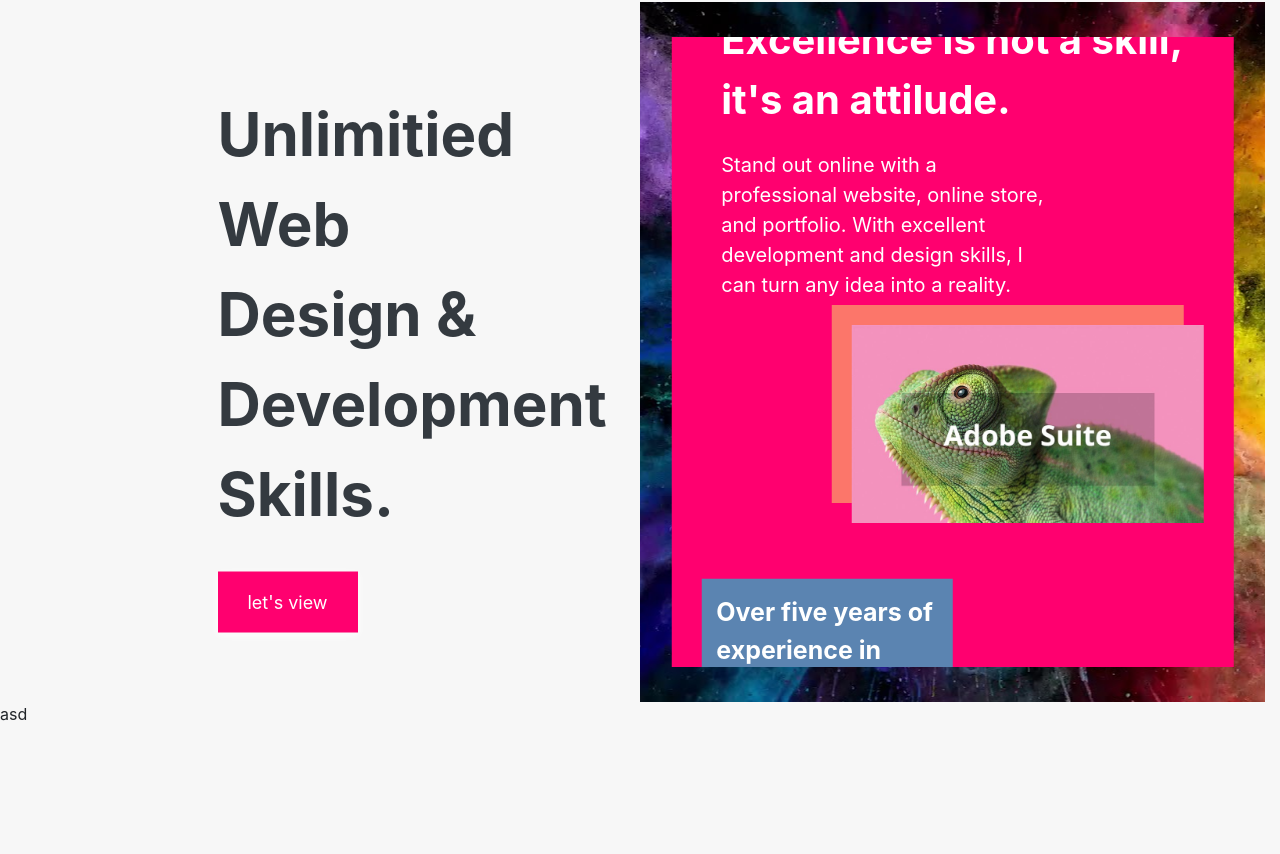
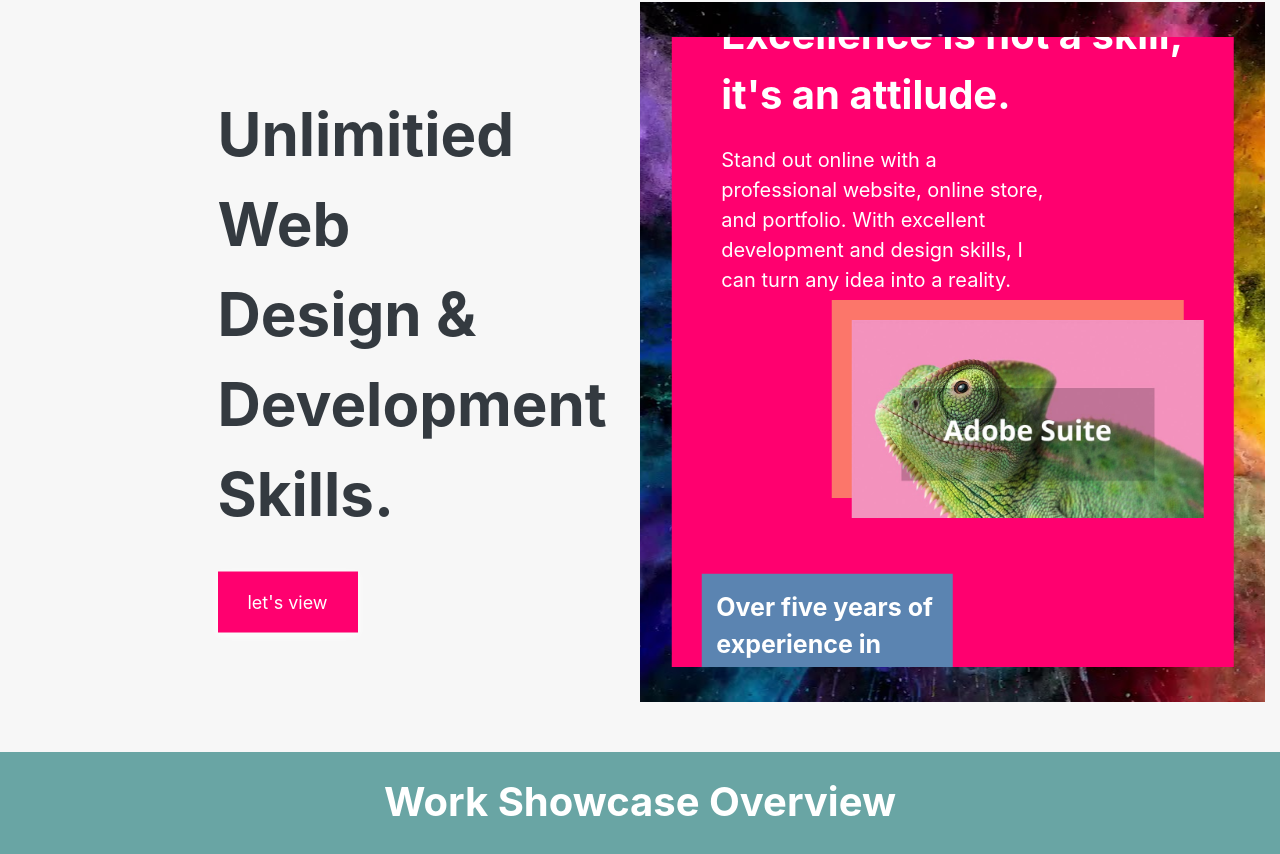
Before and after one commit to CopyDemon/Shengdesign_React, a React (Create React App) app in the folder shengdesign_react/: page / in a window 1280 px wide. Shown: the part 1093-1947 px from the top of the page. Before the commit the page ends 1819 px from the top, so only its background shows below. Built offline with nearby package versions, Linux system fonts and the light colour scheme.

Commit message:
working on design work slideshow area

```diff
--- a/shengdesign_react/src/main.module.css
+++ b/shengdesign_react/src/main.module.css
@@ -20,9 +20,15 @@ html {
 
 	--living_coral_pink: #FC766AFF;
 	--pink: #ff006f;
+
 	--pink_green: #9df8e4;
+	--bg_green: #69a5a4;
+
 	--yellow: #ffff00;
+
 	--brown: #7c6b4e;
+
+	--bg_gray: #f8f8f8;
 
 	--pink_bg_shadow_dark: 0px 1px 8px #343a40;
 	--pink_bg_shadow_md: 0px 2px 8px #6f6f6f;
--- a/shengdesign_react/src/pages/home/design_work_slideshow/design_work_slideshow.main.js
+++ b/shengdesign_react/src/pages/home/design_work_slideshow/design_work_slideshow.main.js
@@ -1,12 +1,15 @@
 import React from 'react';
 
 //import css
-import classSelector from './design_work_slideshow.main.module.css';
+import classSelector from './design_work_slideshow.module.css';
 
 const DesignWorkSlideShow = () =>{
     return (
-        <section className={`${classSelector.design_work_slideshow_main_container}container-fluid`}>
-            asd
+        <section className={`${classSelector.design_work_slideshow_main_container} container-fluid px-0 mx-0`}>
+            <p className={`${classSelector.design_work_slideshow_main_title}`}>Work Showcase Overview</p>
+            <div className={`row col-lg-12 col-md-12 col-sm-12`}>
+
+            </div>
         </section>
     )
 }
--- a/shengdesign_react/src/pages/home/design_work_slideshow/design_work_slideshow.main.module.css
+++ /dev/null
@@ -1,5 +0,0 @@
-.design_work_slideshow_main_container {
-	height: 3000px;
-	background: #000;
-	color: white;
-}
--- /dev/null
+++ b/shengdesign_react/src/pages/home/design_work_slideshow/design_work_slideshow.module.css
@@ -0,0 +1,12 @@
+.design_work_slideshow_main_container {
+	padding: 20px 30px;
+	background: var(--bg_green);
+	color: white;
+}
+
+.design_work_slideshow_main_title {
+	width: 100%;
+	text-align: center;
+	font-size: var(--title_font_size_md);
+	font-weight: bold;
+}
--- a/shengdesign_react/src/pages/home/skills/skills.module.css
+++ b/shengdesign_react/src/pages/home/skills/skills.module.css
@@ -1,3 +1,4 @@
 .skills_row {
 	position: relative;
+	margin-bottom: var(--mb_md);
 }
```
